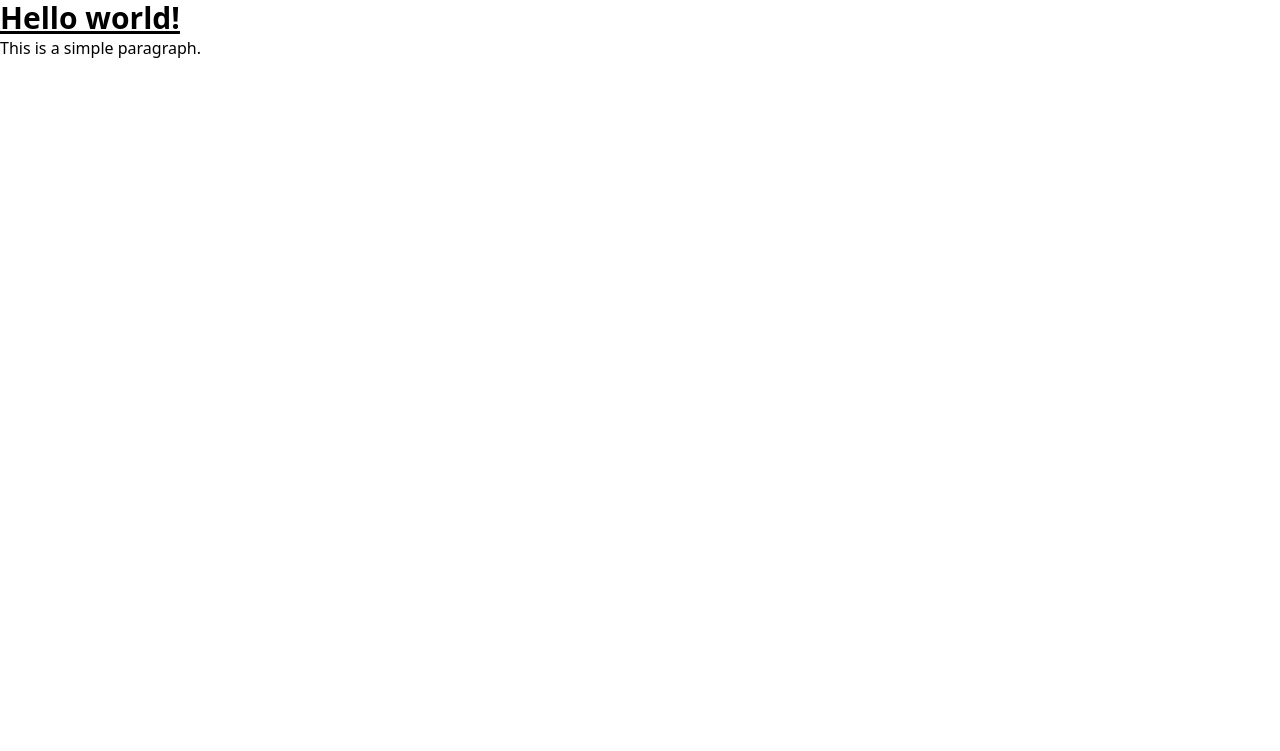
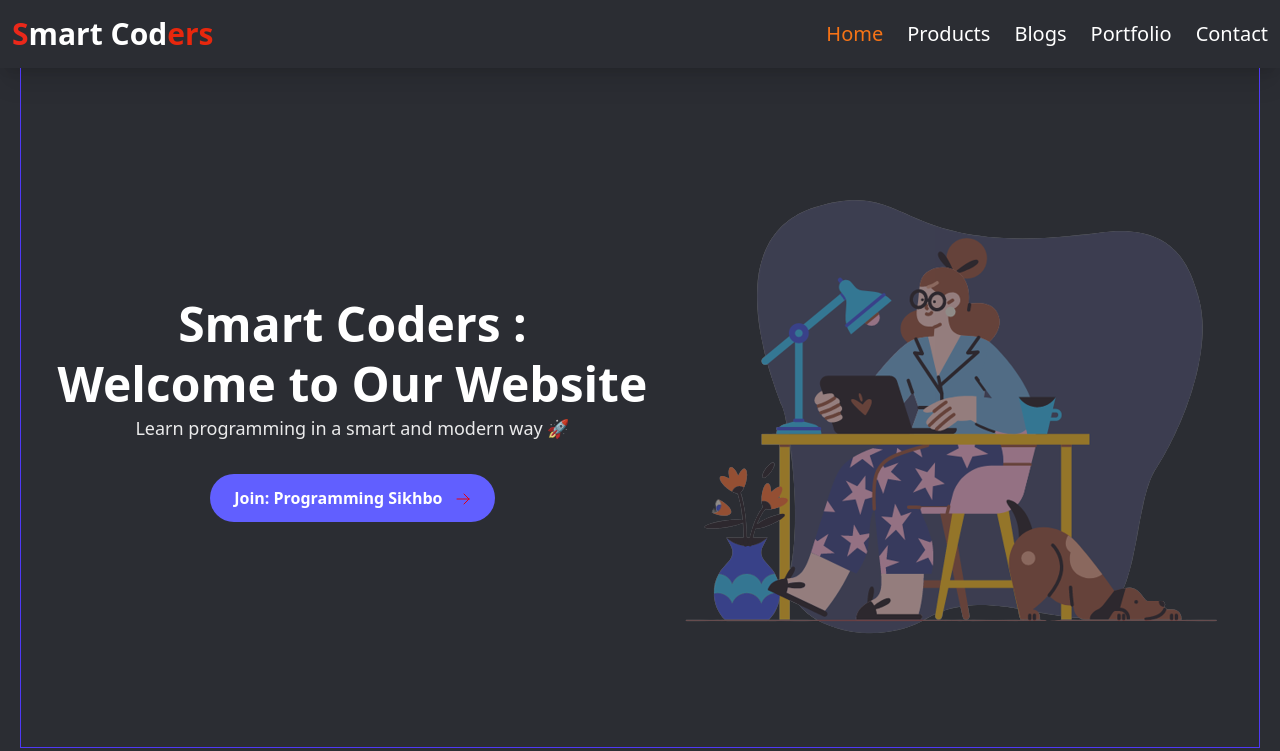
Before and after one commit to shamim-01/tailwind-project, a website: page index.html in a window 1280 px wide. Drawn offline with Linux system fonts and the light colour scheme.

Commit message:
Hero section

```diff
--- a/index.html
+++ b/index.html
@@ -7,11 +7,56 @@
   <link href="./dist/output.css" rel="stylesheet">
 </head>
 
-<body>
-  <h1 class="text-3xl font-bold underline">
-    Hello world!
-  </h1>
-  <p>This is a simple paragraph.</p>
+<body class="bg-[#2B2D33]">
+  <nav class="bg-[#2B2D33] shadow-xl">
+    <div class="container mx-auto">
+
+      <div class="sm:flex justify-between items-center py-4 ">
+
+        <div class="text-center mb-4 sm:mb-0">
+          <a href="#" class="text-white text-xl sm:text-3xl font-bold px-3"><span class="text-[#eb281a]">S</span>mart
+            Cod<span class="text-[#e8270d]">ers</span>
+          </a>
+        </div>
+        <ul class="sm:flex text-xl text-white text-center border-t sm:border-none">
+          <li class="mt-4 sm:mt-0"><a href="#" class="p-3 text-[#F67316]">Home</a></li>
+          <li><a href="#" class="p-3 hover:text-[#F67316]">Products</a></li>
+          <li><a href="#" class="p-3 hover:text-[#F67316]">Blogs</a></li>
+          <li><a href="#" class="p-3 hover:text-[#F67316]">Portfolio</a></li>
+          <li><a href="#" class="p-3 hover:text-[#F67316]">Contact</a></li>
+        </ul>
+
+      </div>
+
+    </div>
+  </nav>
+
+  <header class="ml-5 mr-5">
+    <div
+      class="container border border-indigo-600 border-t-0  sm:flex text-white justify-around items-center text-center h-[85vh] px-5">
+      <div>
+        <h1 class="text-3xl sm:text-5xl font-bold leading-tight">
+          Smart Coders : <br> Welcome to Our Website
+        </h1>
+
+        <p class="text-lg opacity-90">
+          Learn programming in a smart and modern way 🚀
+        </p>
+        <button
+          class="bg-indigo-500 text-white px-6 py-3 rounded-full font-semibold hover:bg-indigo-600 transition duration-300 mt-8">
+          Join: Programming Sikhbo <svg xmlns="http://www.w3.org/2000/svg" fill="none" viewBox="0 0 24 24"
+            stroke-width="1.5" stroke="currentColor" class=" w-4 inline-block ml-2 text-red-600 animate-ping">
+            <path stroke-linecap="round" stroke-linejoin="round" d="M13.5 4.5 21 12m0 0-7.5 7.5M21 12H3" />
+          </svg>
+
+        </button>
+      </div>
+      <div class="mb-8 sm:mb-0">
+        <img class="animate-pulse " src="./images/hero-img.png" alt="Hero Image" class="w-full max-w-lg mx-auto">
+      </div>
+    </div>
+  </header>
+
 </body>
 
 </html>
```
Also changed, not shown: dist/output.css, images/hero-img.png (added).
